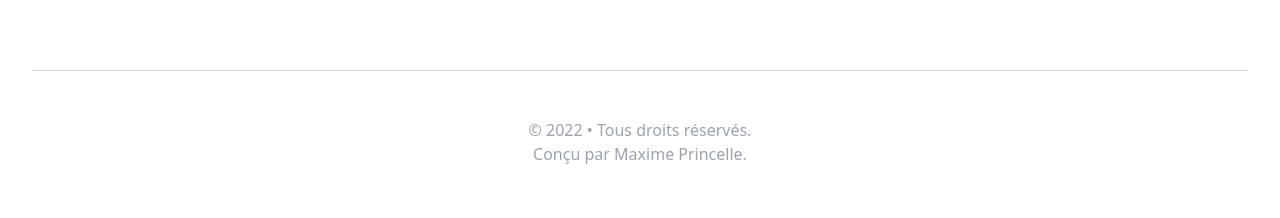
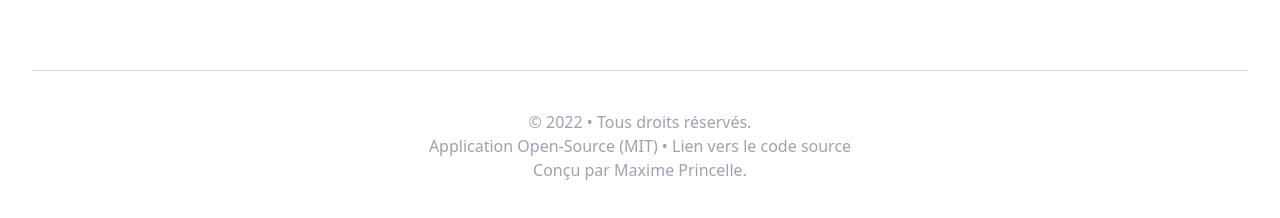
Before and after one commit to ThePrincelle/parrainages-2022, a React (Create React App) app: page / in a window 1280 px wide. Shown: the part 430-648 px from the top of the page. Built offline with nearby package versions, Linux system fonts and the light colour scheme; no server answers.

Commit message:
📝 add README

```diff
--- a/src/Footer.tsx
+++ b/src/Footer.tsx
@@ -13,12 +13,14 @@ export default function Footer() {
 			</div>
 
 			<footer className="bg-white">
-				<div className="max-w-7xl mx-auto py-12 px-4 overflow-hidden sm:px-6 lg:px-8">
+				<div className="max-w-7xl mx-auto pt-10 px-4 overflow-hidden sm:px-6 lg:px-8">
 					<p className="text-center text-base text-gray-400">
 						<span className="block">
 							&copy; {new Date().getFullYear()} • Tous
 							droits réservés.{" "}
 						</span>
+						<span className="block">Application Open-Source (<a href="https://github.com/ThePrincelle/parrainages-2022/blob/main/LICENSE" target="_blank" rel="noreferrer" className="text-gray-400 hover:text-gray-500 transition-colors">MIT</a>) • <a href="https://github.com/ThePrincelle/parrainages-2022" className="text-gray-400 hover:text-gray-500 transition-colors" rel="noreferrer"
+								target="_blank">Lien vers le code source</a></span>
 						<span className="block">
 							Conçu par{" "}
 							<a
```
Also changed, not shown: 1 other file (tests, documents, lock files or other folders).
